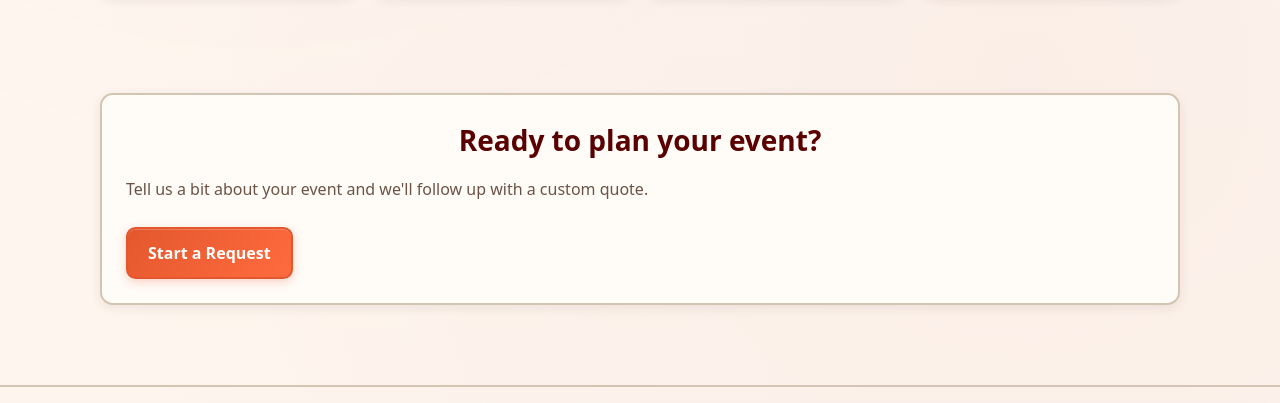
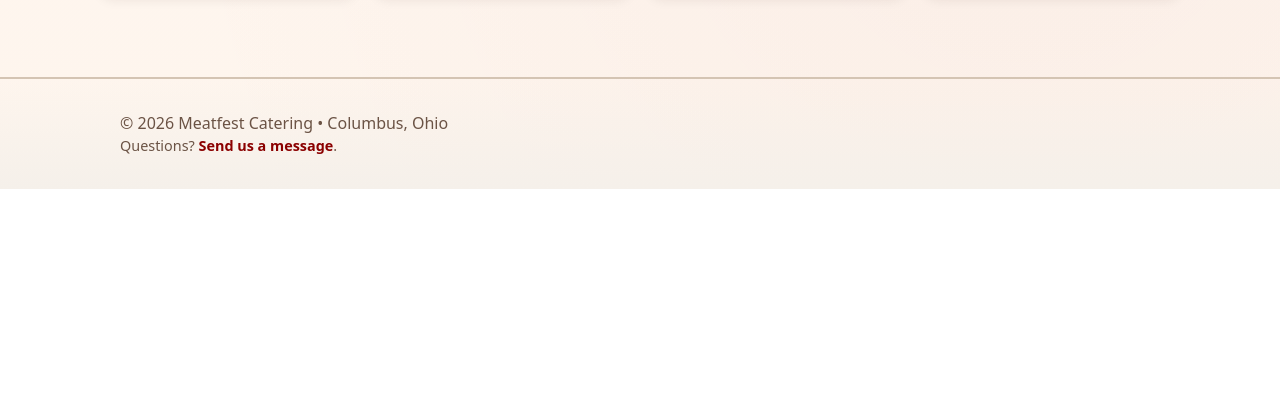
Before and after one commit to cbgunter/meatfest-catering, a plain HTML site: page index.html in a window 1280 px wide. Shown: the part 1585-1988 px from the top of the page. After the commit the page ends 1774 px from the top, so only its background shows below. Drawn offline with Linux system fonts and the light colour scheme.

Commit message:
Edit Sections

```diff
--- a/index.html
+++ b/index.html
@@ -3,7 +3,7 @@
 <head>
   <meta charset="utf-8">
   <meta name="viewport" content="width=device-width,initial-scale=1">
-  <title>Columbus BBQ Catering | Meatfest Catering - Smoked Meats & Events</title>
+  <title>Meatfest Catering</title>
   <meta name="description" content="Columbus, OH BBQ catering specializing in smoked meats for corporate events, weddings, and private parties. Serving Columbus and surrounding areas. Call (614) 653-6410 for a quote.">
 
   <!-- Open Graph / Social Media -->
@@ -84,7 +84,7 @@
     <section class="hero-main container">
       <div class="hero-content">
         <span class="badge">Columbus, Ohio</span>
-        <h1>We Don't Just Cater — We Create Carnivorous Celebrations</h1>
+        <h1>The solution to the problem of what to serve.</h1>
         <p class="hero-description">Meatfest Catering is your go-to source for unforgettable, flavor-packed catering specializing in slow-smoked meats and bold, crowd-pleasing dishes. Whether you're hosting a backyard party, corporate event, wedding, or festival, we bring the smoke, the sizzle, and the feast. From brisket and ribs to smoked sides and custom BBQ spreads, Meatfest delivers rich flavors and hearty portions that keep guests coming back for more.</p>
         <div class="btns">
           <a class="btn primary" href="/request.html">Request a Quote</a>
@@ -132,17 +132,7 @@
         </div>
       </div>
     </section>
-
-    <section class="section container">
-      <div class="card">
-        <h2>Ready to plan your event?</h2>
-        <p>Tell us a bit about your event and we'll follow up with a custom quote.</p>
-        <div class="btns">
-          <a class="btn accent" href="/request.html">Start a Request</a>
-        </div>
-      </div>
-    </section>
-  </main>
+</main>
 
   <footer class="footer">
     <div class="container">
```
Also changed, not shown: .claude/settings.local.json (added).
